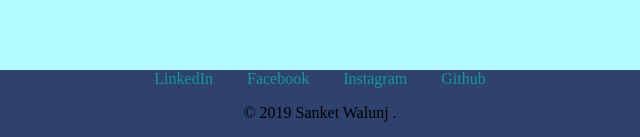
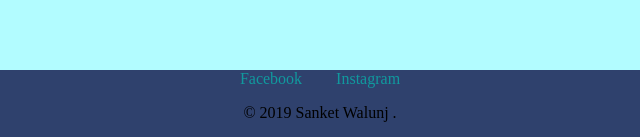
Before and after one commit to EdwardCullen30/Sanket-Walunj, a plain HTML site: page index.html in a window 1280 px wide. Shown: the part 1973-2110 px from the top of the page, 320-960 px from the left. Drawn offline with Linux system fonts and the light colour scheme.

Commit message:
links updated

```diff
--- a/index.html
+++ b/index.html
@@ -49,16 +49,16 @@
       <h2>Get In Touch</h2>
       <h3>Have surving life issues? Slip your message into innbox .</h3>
       <p>Gone through lot of fuckup...might be able to get you out of your's easily .</p>
-      <a class="btn" href="mailto:swapnilyadav300082000@gmail.com">CONTACT ME</a>
+      <a class="btn" href="mailto:adakmn96@gmail.com">CONTACT ME</a>
     </div>
   </div>
 
   <div class="bottom-container">
 
-    <a class="footer-link" href="https://www.linkedin.com/in/yadav-swapnil-1860a6187/">LinkedIn</a>
-    <a class="footer-link" href="https://www.facebook.com/swapnil.yadav.3344">Facebook</a>
-    <a class="footer-link" href="https://www.instagram.com/swapnil.why/">Instagram</a>
-    <a class="footer-link" href="https://github.com/EdwardCullen30">Github</a>
+
+    <a class="footer-link" href="https://www.facebook.com/profile.php?id=100009194056935">Facebook</a>
+    <a class="footer-link" href="https://www.instagram.com/sanket9787/">Instagram</a>
+
     <p>© 2019 Sanket Walunj .</p>
   </div>
 
```
